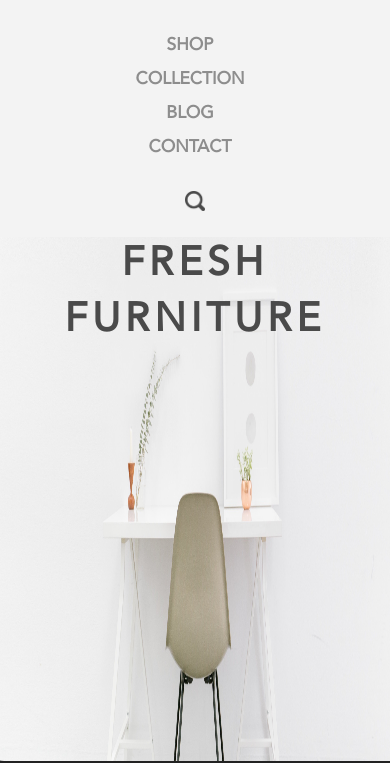
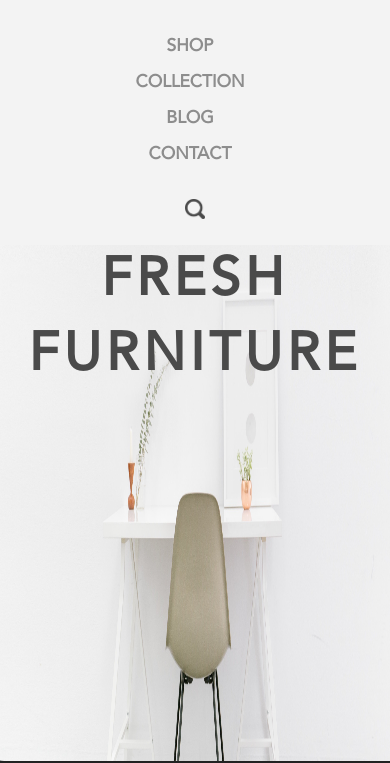
Before and after one commit to Coachhere/Web-challange-Week-3, a plain HTML site: page index.html in a window 390 px wide. Shown: the part 83-846 px from the top of the page. Drawn offline with Linux system fonts and the light colour scheme.

Commit message:
Fixing some stuff

```diff
--- a/style.css
+++ b/style.css
@@ -331,7 +331,7 @@ a {
     }
 
     .menu li {
-        padding: 5px 0;
+        padding: 6px 0;
     }
 
     .search img {
@@ -339,7 +339,7 @@ a {
     }
 
     .main-text {
-        font-size: 3em;
+        font-size: 4em;
         margin: 0 auto;
     }
 
```
